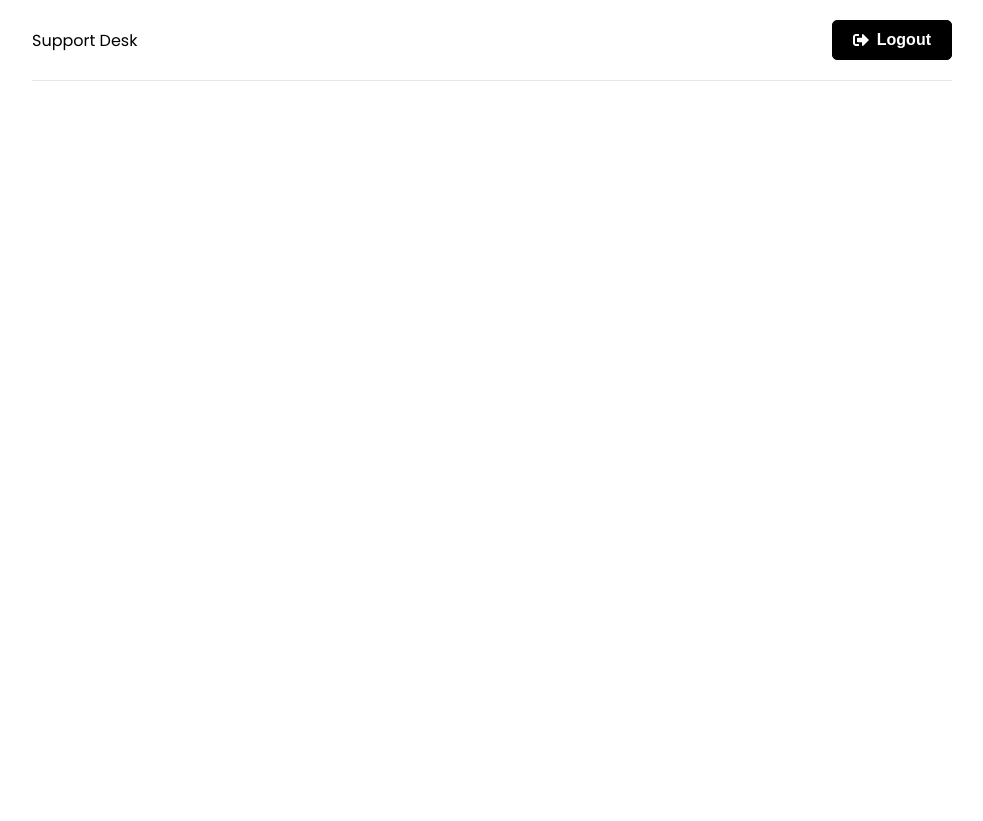
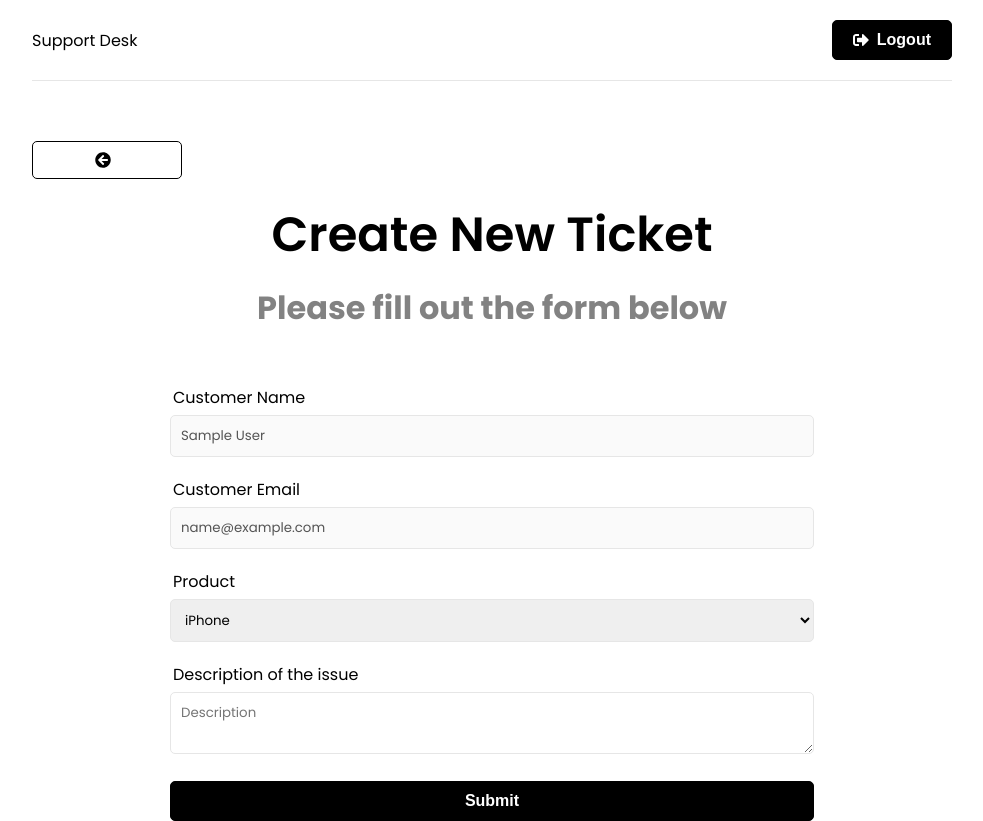
Before and after one commit to mckiece/support-desk, a React (Create React App) app in the folder frontend/: page /new-ticket in a window 1280 px wide. Before the commit this address had no page. Shown: the whole page, without its empty margins (148-1131 px from the left). Before the commit the page ends 800 px from the top, so only its background shows below. Built offline with nearby package versions, Linux system fonts and the light colour scheme; sample sign-in values are in the browser's storage.

Commit message:
Add new ticket functionality

```diff
--- a/frontend/src/App.js
+++ b/frontend/src/App.js
@@ -2,8 +2,10 @@
 import { ToastContainer } from "react-toastify";
 import "react-toastify/dist/ReactToastify.css";
 import Header from "./components/Header";
+import PrivateRoute from "./components/PrivateRoute";
 import Home from "./pages/Home";
 import Login from "./pages/Login";
+import NewTicket from "./pages/NewTicket";
 import Register from "./pages/Register";
 
 function App() {
@@ -16,6 +18,9 @@
 						<Route path="/" element={<Home />} />
 						<Route path="/login" element={<Login />} />
 						<Route path="/register" element={<Register />} />
+						<Route path="/new-ticket" element={<PrivateRoute />}>
+							<Route path="/new-ticket" element={<NewTicket />} />
+						</Route>
 					</Routes>
 				</div>
 			</Router>
--- a/frontend/src/app/store.js
+++ b/frontend/src/app/store.js
@@ -1,8 +1,10 @@
 import { configureStore } from "@reduxjs/toolkit";
 import authReducer from "../features/auth/authSlice";
+import ticketReducer from "../features/tickets/ticketSlice";
 
 export const store = configureStore({
 	reducer: {
 		auth: authReducer,
+		ticket: ticketReducer,
 	},
 });
--- /dev/null
+++ b/frontend/src/components/BackButton.jsx
@@ -0,0 +1,12 @@
+import { FaArrowCircleLeft } from "react-icons/fa";
+import { Link } from "react-router-dom";
+
+const BackButton = ({ url }) => {
+	return (
+		<Link to={url} className="btn btn-reverse btn-back">
+			<FaArrowCircleLeft />
+		</Link>
+	);
+};
+
+export default BackButton;
--- /dev/null
+++ b/frontend/src/components/PrivateRoute.jsx
@@ -0,0 +1,15 @@
+import { Navigate, Outlet } from "react-router-dom";
+import { useAuthStatus } from "../hooks/useAuthStatus";
+import Spinner from "./Spinner";
+
+const PrivateRoute = () => {
+	const { loggedIn, checkingStatus } = useAuthStatus();
+
+	if (checkingStatus) {
+		return <Spinner />;
+	}
+
+	return loggedIn ? <Outlet /> : <Navigate to="/login" />;
+};
+
+export default PrivateRoute;
--- a/frontend/src/features/auth/authService.js
+++ b/frontend/src/features/auth/authService.js
@@ -1,6 +1,6 @@
 import axios from "axios";
 
-const API_URL = "/api/users";
+const API_URL = "/api/users/";
 
 // Register user
 const register = async (userData) => {
@@ -15,7 +15,7 @@
 
 // Login user
 const login = async (userData) => {
-	const response = await axios.post(`${API_URL}/login`, userData);
+	const response = await axios.post(`${API_URL}login`, userData);
 
 	if (response.data) {
 		localStorage.setItem("user", JSON.stringify(response.data));
--- /dev/null
+++ b/frontend/src/features/tickets/ticketService.js
@@ -0,0 +1,22 @@
+import axios from "axios";
+
+const API_URL = "/api/tickets/";
+
+// Create new ticket
+const createTicket = async (ticketData, token) => {
+	const config = {
+		headers: {
+			Authorization: `Bearer ${token}`,
+		},
+	};
+
+	const response = await axios.post(API_URL, ticketData, config);
+
+	return response.data;
+};
+
+const ticketService = {
+	createTicket,
+};
+
+export default ticketService;
--- /dev/null
+++ b/frontend/src/features/tickets/ticketSlice.js
@@ -0,0 +1,57 @@
+import { createSlice, createAsyncThunk } from "@reduxjs/toolkit";
+import ticketService from "./ticketService";
+
+const initialState = {
+	tickets: [],
+	ticket: {},
+	isError: false,
+	isSuccess: false,
+	isLoading: false,
+	message: "",
+};
+
+// Create new ticket
+export const createTicket = createAsyncThunk(
+	"tickets/create",
+	async (ticketData, thunkAPI) => {
+		try {
+			const token = thunkAPI.getState().auth.user.token;
+			return await ticketService.createTicket(ticketData, token);
+		} catch (error) {
+			const message =
+				(error.response &&
+					error.response.data &&
+					error.response.data.message) ||
+				error.message ||
+				error.toString();
+
+			return thunkAPI.rejectWithValue(message);
+		}
+	}
+);
+
+export const ticketSlice = createSlice({
+	name: "ticket",
+	initialState,
+	reducers: {
+		reset: (state) => initialState,
+	},
+	extraReducers: (builder) => {
+		builder
+			.addCase(createTicket.pending, (state) => {
+				state.isLoading = true;
+			})
+			.addCase(createTicket.fulfilled, (state) => {
+				state.isLoading = false;
+				state.isSuccess = true;
+			})
+			.addCase(createTicket.rejected, (state, action) => {
+				state.isLoading = false;
+				state.isError = true;
+				state.message = action.payload;
+			});
+	},
+});
+
+export const { reset } = ticketSlice.actions;
+export default ticketSlice.reducer;
--- /dev/null
+++ b/frontend/src/hooks/useAuthStatus.js
@@ -0,0 +1,21 @@
+import { useEffect, useState } from "react";
+import { useSelector } from "react-redux";
+
+export const useAuthStatus = () => {
+	const [loggedIn, setLoggedIn] = useState(false);
+	const [checkingStatus, setCheckingStatus] = useState(true);
+
+	const { user } = useSelector((state) => state.auth);
+
+	useEffect(() => {
+		if (user) {
+			setLoggedIn(true);
+		} else {
+			setLoggedIn(false);
+		}
+
+		setCheckingStatus(false);
+	}, [user]);
+
+	return { loggedIn, checkingStatus };
+};
--- /dev/null
+++ b/frontend/src/pages/NewTicket.jsx
@@ -0,0 +1,109 @@
+import { useState, useEffect } from "react";
+import { useNavigate } from "react-router-dom";
+import { useDispatch, useSelector } from "react-redux";
+import { toast } from "react-toastify";
+import Spinner from "../components/Spinner";
+import { createTicket, reset } from "../features/tickets/ticketSlice";
+import BackButton from "../components/BackButton";
+
+function NewTicket() {
+	const { user } = useSelector((state) => state.auth);
+	const { isLoading, isError, isSuccess, message } = useSelector(
+		(state) => state.ticket
+	);
+
+	const [name] = useState(user.name);
+	const [email] = useState(user.email);
+	const [product, setProduct] = useState("iPhone");
+	const [description, setDescription] = useState("");
+
+	const dispatch = useDispatch();
+	const navigate = useNavigate();
+
+	useEffect(() => {
+		if (isError) {
+			toast.error(message);
+		}
+
+		if (isSuccess) {
+			dispatch(reset());
+			navigate("/tickets");
+		}
+
+		dispatch(reset());
+	}, [dispatch, isError, isSuccess, navigate, message]);
+
+	const onSubmit = (e) => {
+		e.preventDefault();
+		dispatch(createTicket({ product, description }));
+	};
+
+	if (isLoading) {
+		return <Spinner />;
+	}
+
+	return (
+		<>
+			<BackButton url="/" />
+			<section className="heading">
+				<h1>Create New Ticket</h1>
+				<p>Please fill out the form below</p>
+			</section>
+
+			<section className="form">
+				<div className="form-group">
+					<label htmlFor="name">Customer Name</label>
+					<input
+						type="text"
+						className="form-control"
+						value={name}
+						disabled
+					/>
+				</div>
+				<div className="form-group">
+					<label htmlFor="email">Customer Email</label>
+					<input
+						type="text"
+						className="form-control"
+						value={email}
+						disabled
+					/>
+				</div>
+				<form onSubmit={onSubmit}>
+					<div className="form-group">
+						<label htmlFor="product">Product</label>
+						<select
+							name="product"
+							id="product"
+							value={product}
+							onChange={(e) => setProduct(e.target.value)}
+						>
+							<option value="iPhone">iPhone</option>
+							<option value="iPad">iPad</option>
+							<option value="iMac">iMac</option>
+							<option value="Macbook Pro">Macbook Pro</option>
+						</select>
+					</div>
+					<div className="form-group">
+						<label htmlFor="description">
+							Description of the issue
+						</label>
+						<textarea
+							name="description"
+							id="description"
+							className="form-control"
+							placeholder="Description"
+							value={description}
+							onChange={(e) => setDescription(e.target.value)}
+						></textarea>
+					</div>
+					<div className="form-group">
+						<button className="btn btn-block">Submit</button>
+					</div>
+				</form>
+			</section>
+		</>
+	);
+}
+
+export default NewTicket;
```
